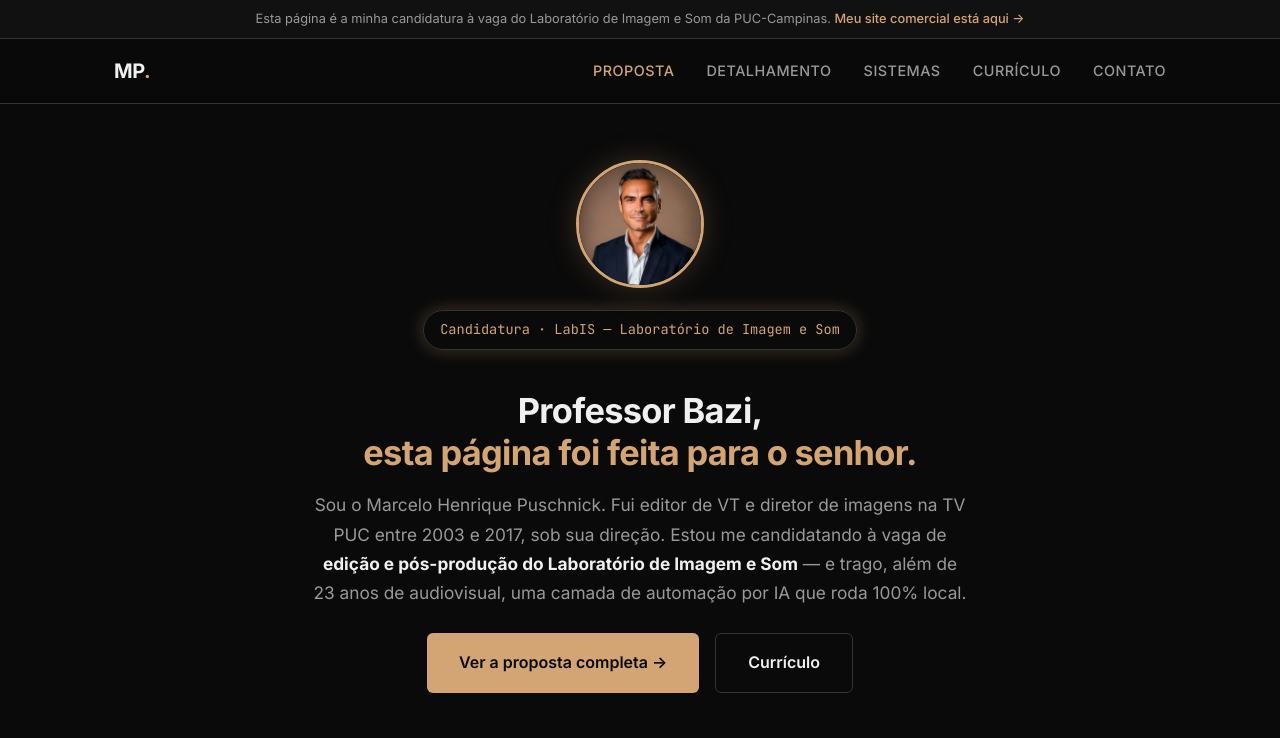
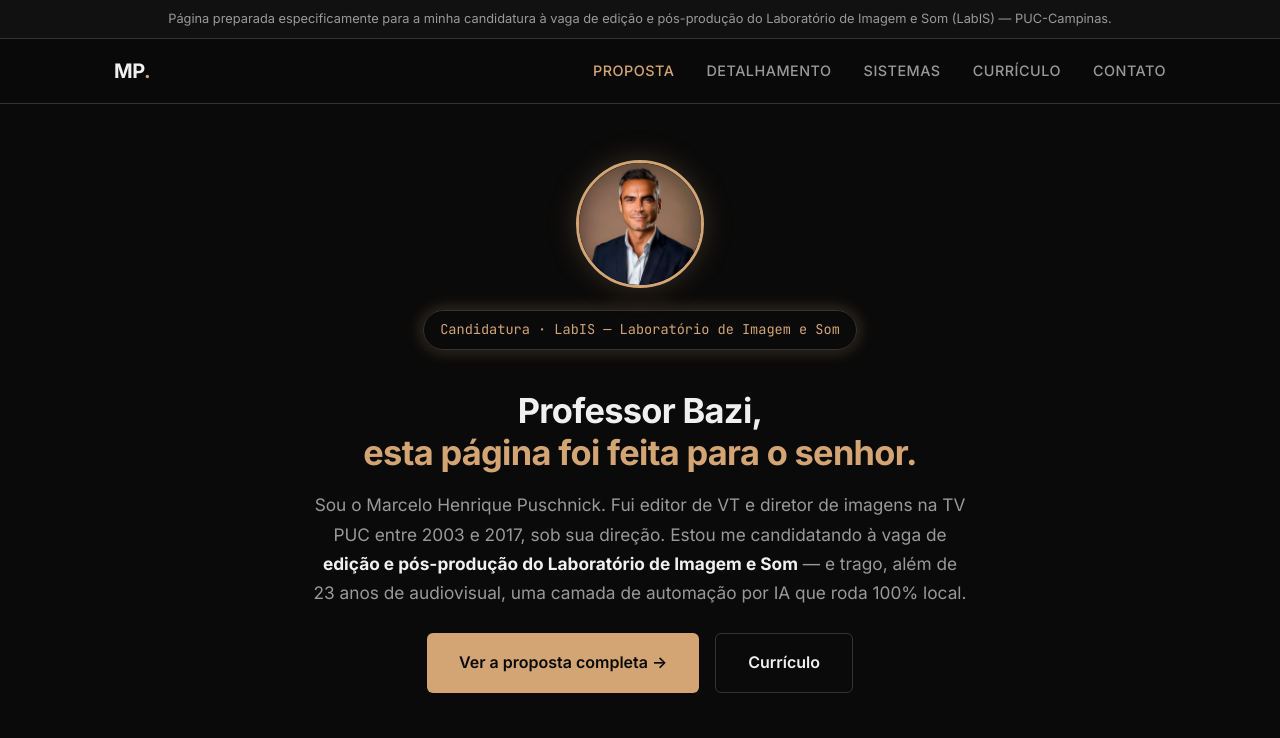
Before and after one commit to marcelopuschnick/labis, a plain HTML site: page index.html in a window 1280 px wide. Shown: the top 738 px of the page. Drawn offline with Linux system fonts and the light colour scheme.

Commit message:
fix: remove o link para o site comercial da pagina de recepcao
A apresentacao da PUC nao deve levar a nenhum material comercial.

```diff
--- a/index.html
+++ b/index.html
@@ -57,8 +57,8 @@
 <body>
 
 <div class="visitor-note">
-    Esta página é a minha candidatura à vaga do Laboratório de Imagem e Som da PUC-Campinas.
-    <a href="https://marcelopuschnick.github.io">Meu site comercial está aqui →</a>
+    Página preparada especificamente para a minha candidatura à vaga de edição e pós-produção
+    do Laboratório de Imagem e Som (LabIS) — PUC-Campinas.
 </div>
 
 <nav class="navbar" style="position: sticky; top: 0;">
```
